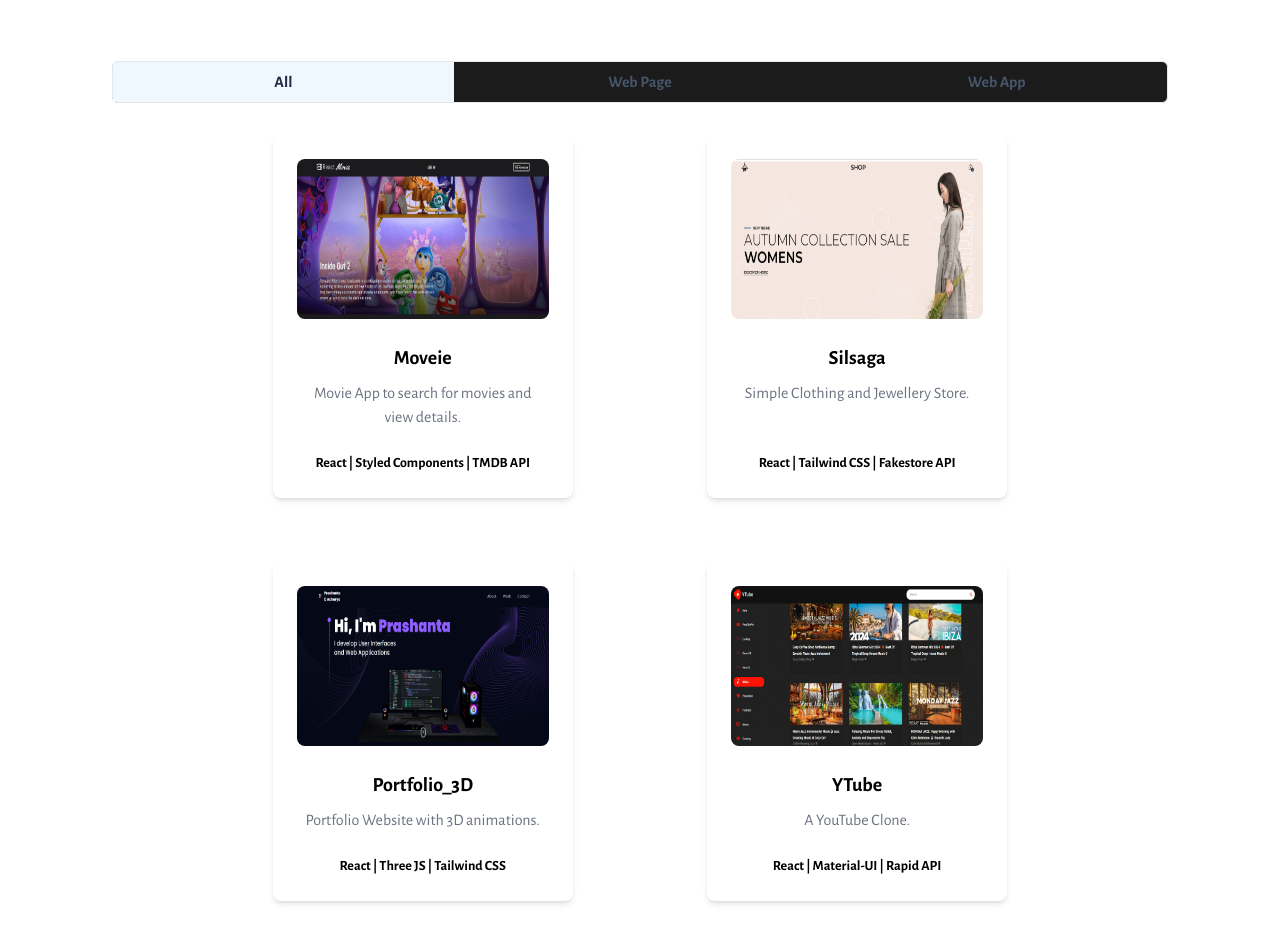
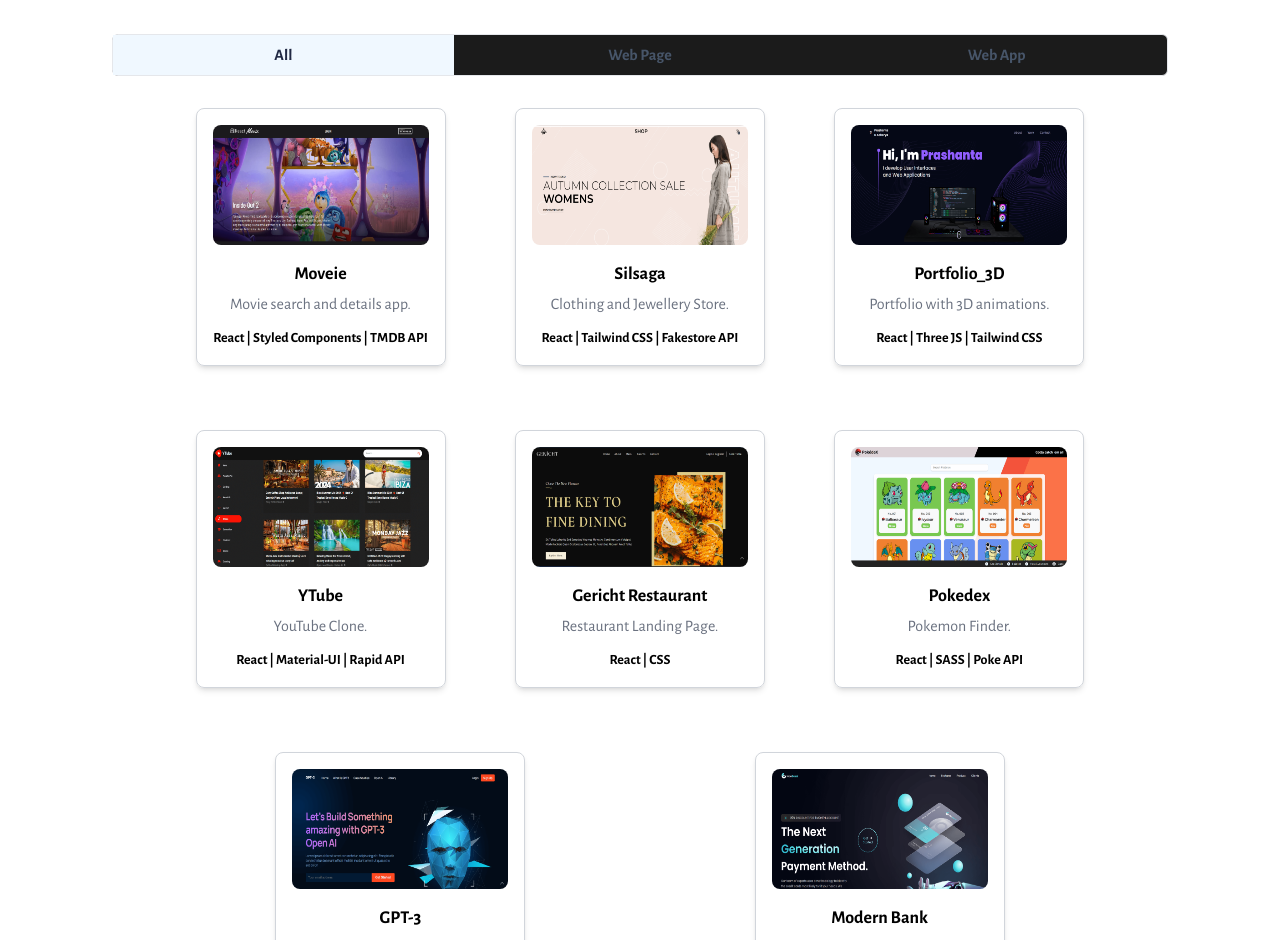
Before and after one commit to PrashantaDA/Portfolio, a React (Vite) app: page / in a window 1280 px wide. Shown: the part 1860-2800 px from the top of the page. Built offline with nearby package versions, Linux system fonts and the light colour scheme.

Commit message:
Fix typo

```diff
--- a/src/components/About.jsx
+++ b/src/components/About.jsx
@@ -20,10 +20,8 @@ const About = () => {
 			</div>
 			<div className="max-w-[80%] mx-auto flex justify-center">
 				<p className="mt-16 text-lg text-gray-600 px-4 xs:max-w-full lg:max-w-[60%] text-justify">
-					<p>
-						I am a self-driven, career-oriented web developer specializing in front-end development. My expertise lies in building interactive web applications using JavaScript,
-						React, and TypeScript.
-					</p>
+					I am a self-driven, career-oriented web developer specializing in front-end development. My expertise lies in building interactive web applications using JavaScript,
+					React, and TypeScript.
 					<br />
 					<br />I have completed my bachelor's degree in Computer Engineering from Tribhuvan University. I strongly believe in continuous learning and self development in every
 					situation.
--- a/src/components/Cards.jsx
+++ b/src/components/Cards.jsx
@@ -4,23 +4,23 @@ import { FaGithub } from "react-icons/fa6";
 import { FaExternalLinkAlt } from "react-icons/fa";
 
 const Cards = ({ img, title, desc, tech, github, link }) => (
-	<div className="relative group xs:w-full md:w-[300px] mx-auto xs:p-4 md:p-6 dark:bg-dark2 border-none cursor-pointer flex flex-col shadow-md hover:shadow-lg dark:shadow-white items-center rounded-lg transition-all duration-300">
-		<div className="relative ">
+	<div className="relative group xs:w-full md:w-[250px] mx-auto xs:p-2 md:p-4 dark:bg-dark2 border border-gray-300 cursor-pointer flex flex-col shadow-md hover:shadow-lg dark:shadow-white items-center rounded-lg transition-all duration-300">
+		<div className="relative">
 			<div>
 				<img
 					alt="website"
 					src={img}
-					className="w-full rounded-lg h-[160px]"
+					className="w-full rounded-lg h-[120px]"
 				/>
 			</div>
-			<div className="absolute inset-0 hover:flex items-center justify-center gap-x-8 hidden group-hover:flex bg-black bg-opacity-50 rounded-lg">
+			<div className="absolute inset-0 hover:flex items-center justify-center gap-x-4 hidden group-hover:flex bg-black bg-opacity-50 rounded-lg">
 				<a
 					href={link}
 					target="_blank"
 					rel="noreferrer"
 					className="text-white hover:text-[#0091ff]"
 				>
-					<FaExternalLinkAlt size={22} />
+					<FaExternalLinkAlt size={20} />
 				</a>
 				<a
 					href={github}
@@ -28,15 +28,15 @@ const Cards = ({ img, title, desc, tech, github, link }) => (
 					rel="noreferrer"
 					className="text-white hover:text-[#00ff15]"
 				>
-					<FaGithub size={24} />
+					<FaGithub size={22} />
 				</a>
 			</div>
 		</div>
 
-		<div className="dark:text-dtext flex flex-col gap-2 mt-2 text-center h-full">
-			<h2 className="text-xl font-semibold mt-4">{title}</h2>
+		<div className="dark:text-dtext flex flex-col gap-1 mt-2 text-center h-full">
+			<h2 className="text-lg font-semibold mt-2">{title}</h2>
 			<p className="px-2 text-center text-gray-500 leading-6">{desc}</p>
-			<h3 className="text-sm font-semibold pt-4 mt-auto">
+			<h3 className="text-sm font-semibold pt-2 mt-auto">
 				{tech &&
 					tech.map((item, index) => (
 						<span key={index}>
--- a/src/components/Tabs.jsx
+++ b/src/components/Tabs.jsx
@@ -1,5 +1,6 @@
+/* eslint-disable no-unused-vars */
 /* eslint-disable react/prop-types */
-import { useState } from "react";
+import { useState, useEffect } from "react";
 import Cards from "./Cards";
 
 import { useRef } from "react";
@@ -10,13 +11,18 @@ gsap.registerPlugin(useGSAP);
 
 const Tabs = ({ projects }) => {
 	const [activeTab, setActiveTab] = useState("All");
-	const [visibleProjects, setVisibleProjects] = useState(6);
+	const [visibleProjects, setVisibleProjects] = useState(8);
+	const [currentPage, setCurrentPage] = useState(1);
 
 	const cardRef = useRef(null);
 
 	useGSAP(() => {
 		gsap.fromTo(cardRef.current, { autoAlpha: 0, x: -100, y: 100 }, { autoAlpha: 1, x: 0, y: 0, duration: 0.8, scrollTrigger: { trigger: cardRef.current } });
 	});
+
+	useEffect(() => {
+		cardRef.current.scrollIntoView({ behavior: "smooth" });
+	}, [currentPage]);
 
 	const filterProjects = (tab) => {
 		if (tab === "All") {
@@ -31,13 +37,12 @@ const Tabs = ({ projects }) => {
 		"Web App": filterProjects("Web App"),
 	};
 
-	const handleLoadMore = () => {
-		setVisibleProjects((prev) => prev + 6);
+	const handlePageChange = (newPage) => {
+		setCurrentPage(newPage);
 	};
 
-	const handleShowLess = () => {
-		setVisibleProjects(6);
-	};
+	const visibleProjectsCount = tabContent[activeTab].length;
+	const totalPages = Math.ceil(visibleProjectsCount / visibleProjects);
 
 	return (
 		<div className="w-full mx-auto p-4">
@@ -45,10 +50,12 @@ const Tabs = ({ projects }) => {
 				{Object.keys(tabContent).map((tab) => (
 					<button
 						key={tab}
-						className={`w-1/3 mx-auto py-2 px-4 font-semibold focus:outline-none ${activeTab === tab ? "dark:bg-darker bg-light dark:text-light text-darker" : "text-slate-600"}`}
+						className={`w-1/3 mx-auto py-2 px-4 font-semibold focus:outline-none ${
+							activeTab === tab ? "dark:bg-darker bg-light dark:text-light font-bold text-darker" : "text-slate-600"
+						}`}
 						onClick={() => {
 							setActiveTab(tab);
-							setVisibleProjects(6); // Reset visible projects
+							setCurrentPage(1); // Reset current page
 						}}
 					>
 						{tab}
@@ -57,9 +64,9 @@ const Tabs = ({ projects }) => {
 			</div>
 			<div
 				ref={cardRef}
-				className="cardanim mt-8 w-[80%] mx-auto flex flex-wrap gap-x-6 gap-y-16 justify-between"
+				className=" mt-8 w-[90%] mx-auto flex flex-wrap gap-y-16 gap-x-2"
 			>
-				{tabContent[activeTab].slice(0, visibleProjects).map((project, index) => (
+				{tabContent[activeTab].slice((currentPage - 1) * visibleProjects, currentPage * visibleProjects).map((project, index) => (
 					<Cards
 						key={index}
 						{...project}
@@ -67,22 +74,17 @@ const Tabs = ({ projects }) => {
 				))}
 			</div>
 			<div className="w-full flex justify-center mt-8">
-				{visibleProjects < tabContent[activeTab].length && (
-					<button
-						onClick={handleLoadMore}
-						className="px-4 py-2 bg-darker text-white rounded-md hover:bg-dark2 mx-2"
-					>
-						Load More
-					</button>
-				)}
-				{visibleProjects > 6 && (
-					<button
-						onClick={handleShowLess}
-						className="px-4 py-2 bg-red-500 text-white rounded-md hover:bg-red-700 mx-2"
-					>
-						Show Less
-					</button>
-				)}
+				<div className="flex space-x-2">
+					{Array.from({ length: totalPages }, (_, i) => (
+						<button
+							key={i}
+							onClick={() => handlePageChange(i + 1)}
+							className={`px-4 py-2 ${currentPage === i + 1 ? "bg-darker text-white" : "bg-light text-darker"} rounded-md`}
+						>
+							{i + 1}
+						</button>
+					))}
+				</div>
 			</div>
 		</div>
 	);
--- a/src/constants/index.jsx
+++ b/src/constants/index.jsx
@@ -101,7 +101,7 @@ const ProjectDetails = [
 	{
 		id: 1,
 		title: "Moveie",
-		desc: " Movie App to search for movies and view details.",
+		desc: "Movie search and details app.",
 		img: Movie,
 		tech: ["React", "Styled Components", "TMDB API"],
 		category: "Web App",
@@ -111,7 +111,7 @@ const ProjectDetails = [
 	{
 		id: 2,
 		title: "Silsaga",
-		desc: " Simple Clothing and Jewellery Store.",
+		desc: "Clothing and Jewellery Store.",
 		img: Store,
 		tech: ["React", "Tailwind CSS", "Fakestore API"],
 		category: "Web App",
@@ -121,7 +121,7 @@ const ProjectDetails = [
 	{
 		id: 3,
 		title: "Portfolio_3D",
-		desc: " Portfolio Website with 3D animations.",
+		desc: "Portfolio with 3D animations.",
 		img: Pf3d,
 		tech: ["React", "Three JS", "Tailwind CSS"],
 		category: "Web Page",
@@ -131,7 +131,7 @@ const ProjectDetails = [
 	{
 		id: 4,
 		title: "YTube",
-		desc: " A YouTube Clone.",
+		desc: "YouTube Clone.",
 		img: YTube,
 		tech: ["React", "Material-UI", "Rapid API"],
 		category: "Web App",
@@ -141,7 +141,7 @@ const ProjectDetails = [
 	{
 		id: 5,
 		title: "Gericht Restaurant",
-		desc: "Modern Landing Page for a Restaurant.",
+		desc: "Restaurant Landing Page.",
 		img: Restro,
 		tech: ["React", "CSS"],
 		category: "Web Page",
@@ -151,7 +151,7 @@ const ProjectDetails = [
 	{
 		id: 6,
 		title: "Pokedex",
-		desc: "The Pokemon Finder",
+		desc: "Pokemon Finder.",
 		img: Poke,
 		tech: ["React", "SASS", "Poke API"],
 		category: "Web App",
@@ -161,7 +161,7 @@ const ProjectDetails = [
 	{
 		id: 7,
 		title: "GPT-3",
-		desc: "A simple modern landing page.",
+		desc: "Modern Landing Page.",
 		img: Gpt,
 		tech: ["React", "CSS"],
 		category: "Web Page",
@@ -171,17 +171,7 @@ const ProjectDetails = [
 	{
 		id: 8,
 		title: "Modern Bank",
-		desc: "Modern Landing Page for a Bank.",
-		img: Bank,
-		tech: ["React", "Tailwind CSS", "Vite"],
-		category: "Web Page",
-		link: "https://modbank.netlify.app/",
-		github: "https://github.com/PrashantaDA/MooBank",
-	},
-	{
-		id: 8,
-		title: "Modern Bank",
-		desc: "Modern Landing Page for a Bank.",
+		desc: "Bank Landing Page.",
 		img: Bank,
 		tech: ["React", "Tailwind CSS", "Vite"],
 		category: "Web Page",
@@ -191,7 +181,7 @@ const ProjectDetails = [
 	{
 		id: 9,
 		title: "HotelIX",
-		desc: "Modern Landing Page for a Hotel.",
+		desc: "Hotel Landing Page.",
 		img: Hotelix,
 		tech: ["React", "Tailwind CSS", "Vite"],
 		category: "Web Page",
@@ -201,7 +191,7 @@ const ProjectDetails = [
 	{
 		id: 10,
 		title: "Rexipe",
-		desc: "Platform for exploring culinary creations.",
+		desc: "Culinary creations platform.",
 		img: Rexipe,
 		tech: ["React", "Tailwind CSS", "Spoonacular API"],
 		category: "Web App",
```
